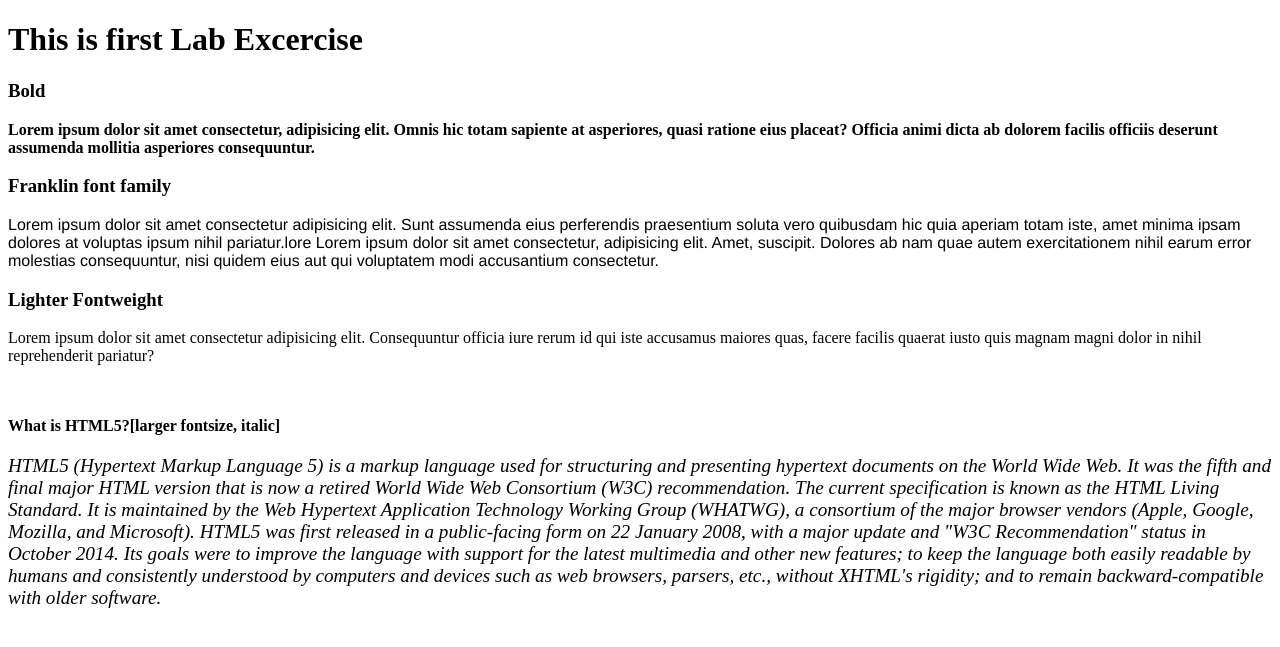
After one commit to Yeamlakneh7/WebApp-class-Practice, a PHP site: the page made by HTML_CSS lab practice/CSS styles/textProp.html in a window 1280 px wide. The commit adds this page. Shown: the top 647 px of the page. Run offline with PHP 8.4, Linux system fonts and the light colour scheme.

Commit message:
updated files

```diff
--- a/HTML_CSS lab practice/CSS styles/index.html
+++ b/HTML_CSS lab practice/CSS styles/index.html
@@ -8,7 +8,7 @@
 </head>
 <body>
     <a style="display: inline-block; padding: 20px; margin-bottom: 20px;" href="background.html">Background properties</a>
-    <a style="display: inline-block; padding: 20px; margin-bottom: 20px;" href="">Text properties of elements</a><br>
+    <a style="display: inline-block; padding: 20px; margin-bottom: 20px;" href="textProp.html">Text properties of elements</a><br>
     <a style="display: inline-block; padding: 20px; margin-bottom: 20px;" href="link_and_list.html">CSS links</a>
     <a style="display: inline-block; padding: 20px; margin-bottom: 20px;" href="link_and_list.html">Lists</a>
     <a style="display: inline-block; padding: 20px; margin-bottom: 20px;" href="display.html">Box Models(margin, display, padding, border...)</a><br>
--- /dev/null
+++ b/HTML_CSS lab practice/CSS styles/textProp.css
@@ -0,0 +1,16 @@
+.pre {
+    font-family: 'Franklin Gothic Medium', 'Arial Narrow', Arial, sans-serif;
+}
+
+.html {
+    font-size: larger;
+    font-style: italic;
+}
+
+.lorem {
+    font-weight:bold;
+}
+
+.lighter {
+    font-weight: lighter;
+}
--- /dev/null
+++ b/HTML_CSS lab practice/CSS styles/textProp.html
@@ -0,0 +1,32 @@
+<!DOCTYPE html>
+<html lang="en">
+<head>
+    <meta charset="UTF-8">
+    <meta name="viewport" content="width=device-width, initial-scale=1.0">
+    <link rel="stylesheet" href="textProp.css">
+    <title>Document</title>
+</head>
+<body>
+    <div>
+        <h1>This is first Lab Excercise</h1>
+        <h3>Bold</h3>
+        <p class="lorem">Lorem ipsum dolor sit amet consectetur, adipisicing elit. Omnis hic totam sapiente at asperiores, quasi ratione eius placeat? Officia animi dicta ab dolorem facilis officiis deserunt assumenda mollitia asperiores consequuntur.</p>
+        <h3>Franklin font family</h3>
+        <p class="pre">Lorem ipsum dolor sit amet consectetur adipisicing elit. Sunt assumenda eius perferendis praesentium soluta vero quibusdam hic quia aperiam totam iste, amet minima ipsam dolores at voluptas ipsum nihil pariatur.lore Lorem ipsum dolor sit amet consectetur, adipisicing elit. Amet, suscipit. Dolores ab nam quae autem exercitationem nihil earum error molestias consequuntur, nisi quidem eius aut qui voluptatem modi accusantium consectetur.
+        </p>
+        <h3>Lighter Fontweight
+        </h3>
+        <p class="lighter">Lorem ipsum dolor sit amet consectetur adipisicing elit. Consequuntur officia iure rerum id qui iste accusamus maiores quas, facere facilis quaerat iusto quis magnam magni dolor in nihil reprehenderit pariatur?</p>
+    </div>
+
+    <div>
+        <br>
+        <br>
+        <b>What is HTML5?[larger fontsize, italic]</b>
+        <p class="html">HTML5 (Hypertext Markup Language 5) is a markup language used for structuring and presenting hypertext documents on the World Wide Web. It was the fifth and final major HTML version that is now a retired World Wide Web Consortium (W3C) recommendation. The current specification is known as the HTML Living Standard. It is maintained by the Web Hypertext Application Technology Working Group (WHATWG), a consortium of the major browser vendors (Apple, Google, Mozilla, and Microsoft). HTML5 was first released in a public-facing form on 22 January 2008, with a major update and "W3C Recommendation" status in October 2014. Its goals were to improve the language with support for the latest multimedia and other new features; to keep the language both easily readable by humans and consistently understood by computers and devices such as web browsers, parsers, etc., without XHTML's rigidity; and to remain backward-compatible with older software.
+
+        </p>
+    </div>
+
+</body>
+</html>
```
Also changed, not shown: HTML_CSS lab practice/CSS styles/display.css (+8 -2 lines), HTML_CSS lab practice/CSS styles/display.html (+7 -6 lines), HTML_CSS lab practice/CSS styles/position.css (added, +10 -0 lines), HTML_CSS lab practice/CSS styles/position.html (added, +26 -0 lines).
